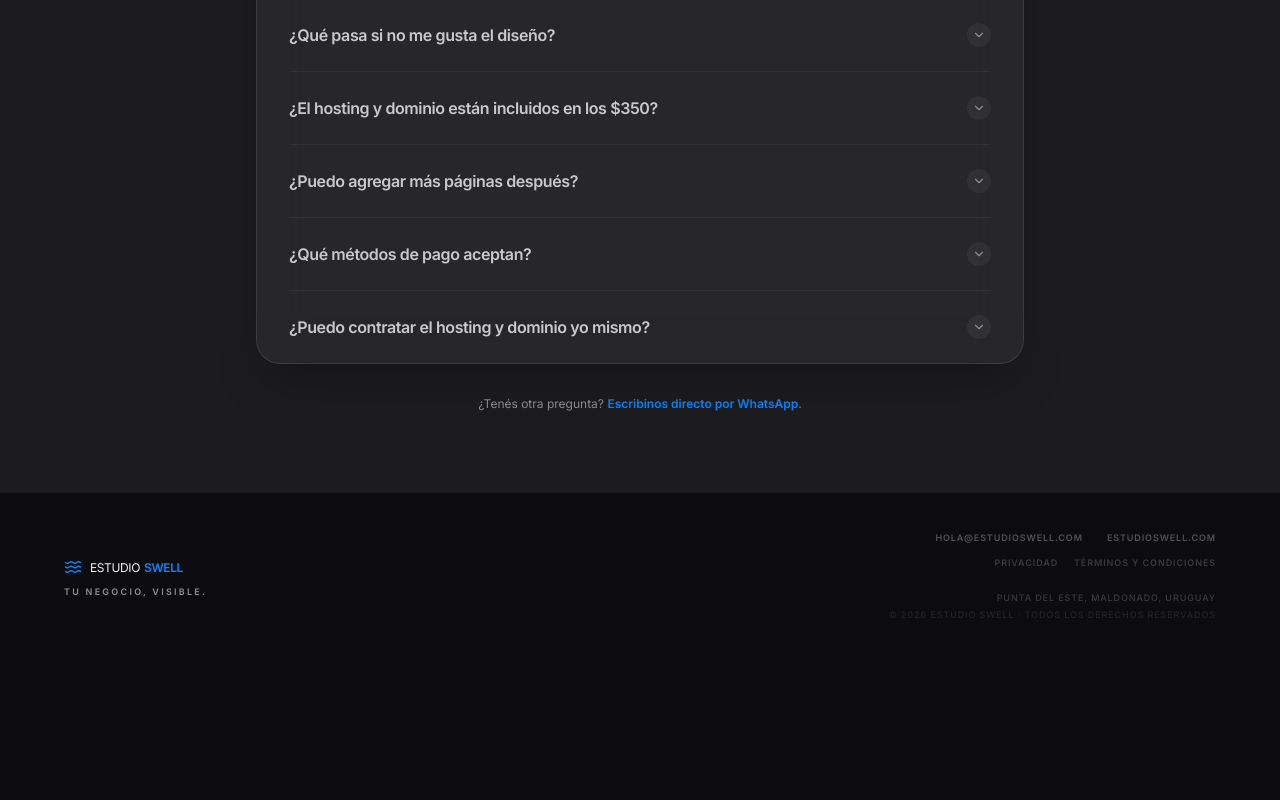
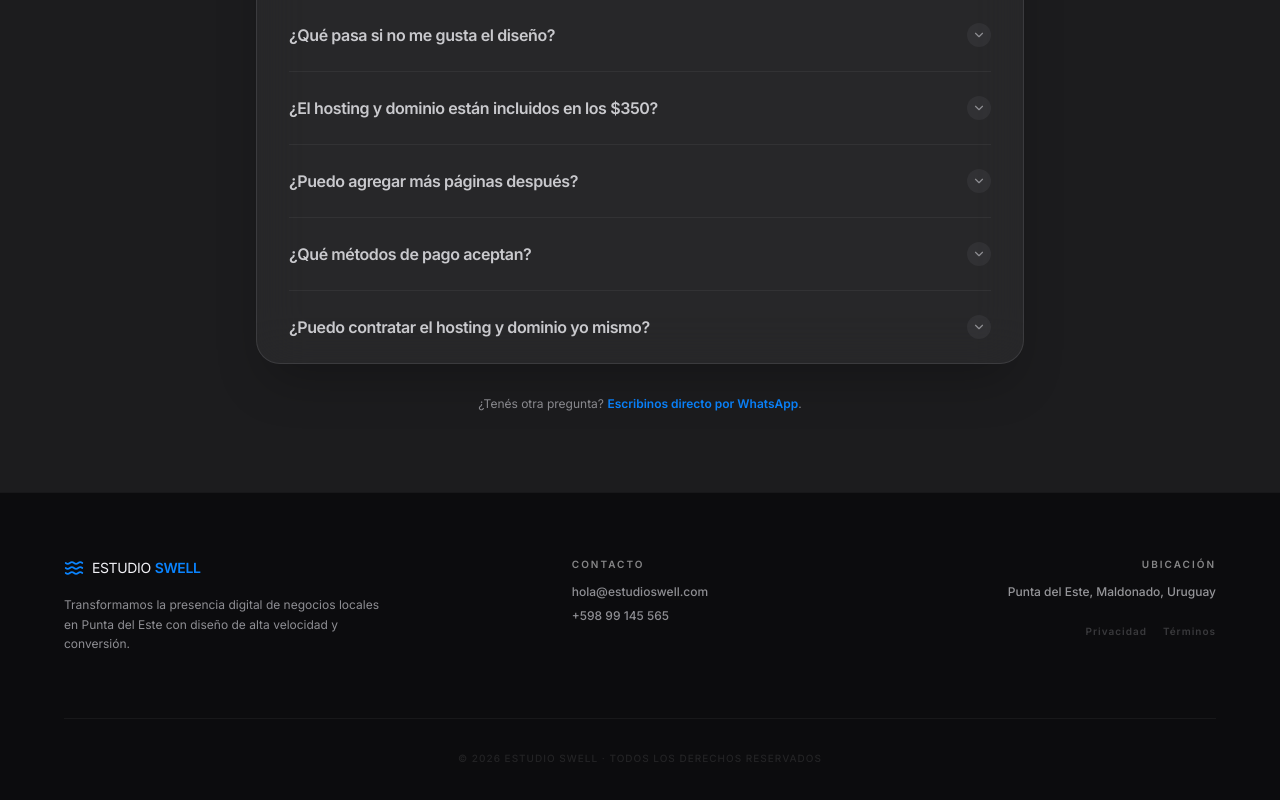
Before and after one commit to estudioswell-uy/Web_Estudio_Swell, a React (Vite) app: page / in a window 1280 px wide. Shown: the part 4726-5526 px from the top of the page. Before the commit the page ends 5388 px from the top, so only its background shows below. Built offline with nearby package versions, Linux system fonts and the light colour scheme.

Commit message:
Footer & Metadescripcion

```diff
--- a/index.html
+++ b/index.html
@@ -3,7 +3,8 @@
   <head>
     <meta charset="UTF-8" />
     <meta name="viewport" content="width=device-width, initial-scale=1.0" />
-    <title>My Google AI Studio App</title>
+    <title>Estudio Swell | Diseño Web y SEO Local en Punta del Este</title>
+    <meta name="description" content="Impulsamos tu negocio local con sitios web profesionales entregados en 72 horas. Expertos en SEO local y diseño web en Punta del Este, Uruguay." />
   </head>
   <body>
     <div id="root"></div>
--- a/src/components/Footer.tsx
+++ b/src/components/Footer.tsx
@@ -1,41 +1,110 @@
+import { useState } from 'react';
 import { Waves } from 'lucide-react';
+import LegalModal from './LegalModal';
 
 export default function Footer() {
+  const [modalType, setModalType] = useState<'privacy' | 'terms' | null>(null);
+
+  const privacyContent = (
+    <>
+      <p>En <strong>Estudio Swell</strong>, valoramos tu privacidad. Esta política detalla cómo tratamos tu información.</p>
+      <section className="space-y-3">
+        <h3 className="text-white font-bold">1. Recopilación de Datos</h3>
+        <p>Recogemos únicamente los datos que nos proporcionás voluntariamente a través de nuestro formulario de contacto o WhatsApp (nombre, correo y mensaje) para gestionar tus consultas.</p>
+      </section>
+      <section className="space-y-3">
+        <h3 className="text-white font-bold">2. Uso de la Información</h3>
+        <p>Utilizamos tu información exclusivamente para comunicarnos con vos sobre tu proyecto. No vendemos ni compartimos tus datos con terceros con fines publicitarios.</p>
+      </section>
+      <section className="space-y-3">
+        <h3 className="text-white font-bold">3. Seguridad</h3>
+        <p>Implementamos medidas de seguridad técnicas para proteger tus datos contra accesos no autorizados.</p>
+      </section>
+    </>
+  );
+
+  const termsContent = (
+    <>
+      <p>Al contratar los servicios de <strong>Estudio Swell</strong>, aceptás los siguientes términos:</p>
+      <section className="space-y-3">
+        <h3 className="text-white font-bold">1. Servicio y Entrega</h3>
+        <p>Nos comprometemos a entregar tu sitio web en 72 horas hábiles a partir de la recepción completa de todos los materiales necesarios (textos, imágenes, accesos).</p>
+      </section>
+      <section className="space-y-3">
+        <h3 className="text-white font-bold">2. Revisiones</h3>
+        <p>Cada proyecto incluye 2 rondas de revisiones. Cambios adicionales fuera del alcance inicial pueden tener costos extra.</p>
+      </section>
+      <section className="space-y-3">
+        <h3 className="text-white font-bold">3. Pagos</h3>
+        <p>Para iniciar el proyecto se requiere el pago total o la seña acordada. No se realizan devoluciones una vez iniciado el proceso de diseño.</p>
+      </section>
+    </>
+  );
+
   return (
-    <footer className="border-t border-swell-white/5 bg-[#0c0c0e] py-10 px-6 md:px-12">
-      <div className="mx-auto flex max-w-6xl flex-col items-center justify-between gap-8 md:flex-row">
-        <div className="flex flex-col items-center gap-1.5 md:items-start">
+    <footer className="border-t border-swell-white/5 bg-[#0c0c0e] py-16 px-6 md:px-12">
+      <div className="mx-auto max-w-6xl">
+        <div className="grid gap-12 md:grid-cols-2 lg:grid-cols-3">
+          {/* Brand Column */}
+          <div className="flex flex-col items-center gap-4 md:items-start">
             <div className="flex items-center gap-2">
-            <Waves className="text-swell-blue" size={18} />
+              <Waves className="text-swell-blue" size={20} />
               <div className="font-sans tracking-tight text-swell-white">
-              <span className="text-xs font-light uppercase">Estudio</span>
-              <span className="ml-1 text-xs font-extrabold uppercase text-swell-blue">Swell</span>
+                <span className="text-sm font-light uppercase">Estudio</span>
+                <span className="ml-1 text-sm font-extrabold uppercase text-swell-blue">Swell</span>
               </div>
             </div>
-          <p className="text-[9px] uppercase tracking-[0.25em] font-bold text-swell-muted">Tu negocio, visible.</p>
+            <p className="max-w-xs text-center text-xs leading-relaxed text-swell-muted md:text-left">
+              Transformamos la presencia digital de negocios locales en Punta del Este con diseño de alta velocidad y conversión.
+            </p>
           </div>
 
-        <div className="flex flex-col items-center gap-6 md:items-end">
-          <div className="flex flex-col items-center gap-4 md:items-end">
-            <div className="flex gap-6 text-[9px] font-bold uppercase tracking-widest leading-none">
-              <a href="mailto:hola@estudioswell.com" className="text-swell-white/30 hover:text-swell-blue transition-colors">hola@estudioswell.com</a>
-              <a href="https://estudioswell.com" className="text-swell-white/30 hover:text-swell-blue transition-colors">estudioswell.com</a>
-            </div>
-            <div className="flex gap-4 text-[9px] font-bold uppercase tracking-widest leading-none">
-              <a href="#" className="text-swell-white/20 hover:text-swell-white transition-colors">Privacidad</a>
-              <a href="#" className="text-swell-white/20 hover:text-swell-white transition-colors">Términos y Condiciones</a>
+          {/* Links Column */}
+          <div className="flex flex-col items-center gap-6 md:items-start lg:items-center">
+            <div className="flex flex-col items-center gap-3 md:items-start">
+              <h4 className="text-[10px] font-bold uppercase tracking-[0.2em] text-white/50">Contacto</h4>
+              <div className="flex flex-col items-center gap-2 md:items-start">
+                <a href="mailto:hola@estudioswell.com" className="text-xs font-medium text-swell-muted hover:text-swell-blue transition-colors">hola@estudioswell.com</a>
+                <a href="https://wa.me/message/NUC5USYCEZNON1" target="_blank" rel="noopener noreferrer" className="text-xs font-medium text-swell-muted hover:text-swell-blue transition-colors">+598 99 145 565</a>
               </div>
             </div>
-          <div className="flex flex-col items-center gap-1 md:items-end">
-            <p className="text-[9px] uppercase tracking-[0.1em] font-medium text-swell-white/20">
-              Punta del Este, Maldonado, Uruguay
-            </p>
-            <p className="text-[9px] uppercase tracking-[0.1em] font-medium text-swell-white/10">
+          </div>
+
+          {/* Legal Column */}
+          <div className="flex flex-col items-center gap-6 md:items-end">
+            <div className="flex flex-col items-center gap-3 md:items-end">
+              <h4 className="text-[10px] font-bold uppercase tracking-[0.2em] text-white/50">Ubicación</h4>
+              <p className="text-xs font-medium text-swell-white/60">Punta del Este, Maldonado, Uruguay</p>
+            </div>
+            <div className="flex gap-4 text-[10px] font-bold uppercase tracking-widest">
+              <button onClick={() => setModalType('privacy')} className="text-swell-white/20 hover:text-swell-blue transition-colors cursor-pointer">Privacidad</button>
+              <button onClick={() => setModalType('terms')} className="text-swell-white/20 hover:text-swell-blue transition-colors cursor-pointer">Términos</button>
+            </div>
+          </div>
+        </div>
+
+        <div className="mt-16 border-t border-swell-white/5 pt-8 text-center">
+          <p className="text-[10px] uppercase tracking-[0.1em] font-medium text-swell-white/10">
             © {new Date().getFullYear()} Estudio Swell · Todos los derechos reservados
           </p>
         </div>
       </div>
-      </div>
+
+      <LegalModal
+        isOpen={modalType === 'privacy'}
+        onClose={() => setModalType(null)}
+        title="Política de Privacidad"
+      >
+        {privacyContent}
+      </LegalModal>
+
+      <LegalModal
+        isOpen={modalType === 'terms'}
+        onClose={() => setModalType(null)}
+        title="Términos y Condiciones"
+      >
+        {termsContent}
+      </LegalModal>
     </footer>
   );
 }
--- /dev/null
+++ b/src/components/LegalModal.tsx
@@ -0,0 +1,54 @@
+import { motion, AnimatePresence } from 'motion/react';
+import { X } from 'lucide-react';
+
+interface LegalModalProps {
+  isOpen: boolean;
+  onClose: () => void;
+  title: string;
+  children: React.ReactNode;
+}
+
+export default function LegalModal({ isOpen, onClose, title, children }: LegalModalProps) {
+  return (
+    <AnimatePresence>
+      {isOpen && (
+        <div className="fixed inset-0 z-[100] flex items-center justify-center p-6">
+          <motion.div
+            initial={{ opacity: 0 }}
+            animate={{ opacity: 1 }}
+            exit={{ opacity: 0 }}
+            onClick={onClose}
+            className="absolute inset-0 bg-black/80 backdrop-blur-md"
+          />
+          <motion.div
+            initial={{ opacity: 0, scale: 0.9, y: 20 }}
+            animate={{ opacity: 1, scale: 1, y: 0 }}
+            exit={{ opacity: 0, scale: 0.9, y: 20 }}
+            transition={{ type: "spring", damping: 25, stiffness: 300 }}
+            className="relative z-10 w-full max-w-2xl overflow-hidden rounded-[2.5rem] border border-swell-white/10 bg-[#161618] shadow-2xl"
+          >
+            <div className="flex items-center justify-between border-b border-swell-white/5 px-8 py-6">
+              <h2 className="font-display text-xl font-bold tracking-tight text-white">{title}</h2>
+              <button
+                onClick={onClose}
+                className="group flex h-10 w-10 items-center justify-center rounded-full bg-swell-white/5 transition-colors hover:bg-swell-white/10"
+              >
+                <X size={20} className="text-swell-muted transition-colors group-hover:text-white" />
+              </button>
+            </div>
+            <div className="max-h-[65vh] overflow-y-auto px-8 py-8 text-sm leading-relaxed text-swell-muted scrollbar-thin scrollbar-track-transparent scrollbar-thumb-swell-white/10">
+              <div className="space-y-6">
+                {children}
+              </div>
+            </div>
+            <div className="border-t border-swell-white/5 bg-swell-white/[0.02] px-8 py-4 text-center">
+              <p className="text-[10px] font-medium uppercase tracking-[0.2em] text-swell-white/20">
+                Estudio Swell · Legal
+              </p>
+            </div>
+          </motion.div>
+        </div>
+      )}
+    </AnimatePresence>
+  );
+}
```
Lines whose indentation alone changed are shown as unchanged.
